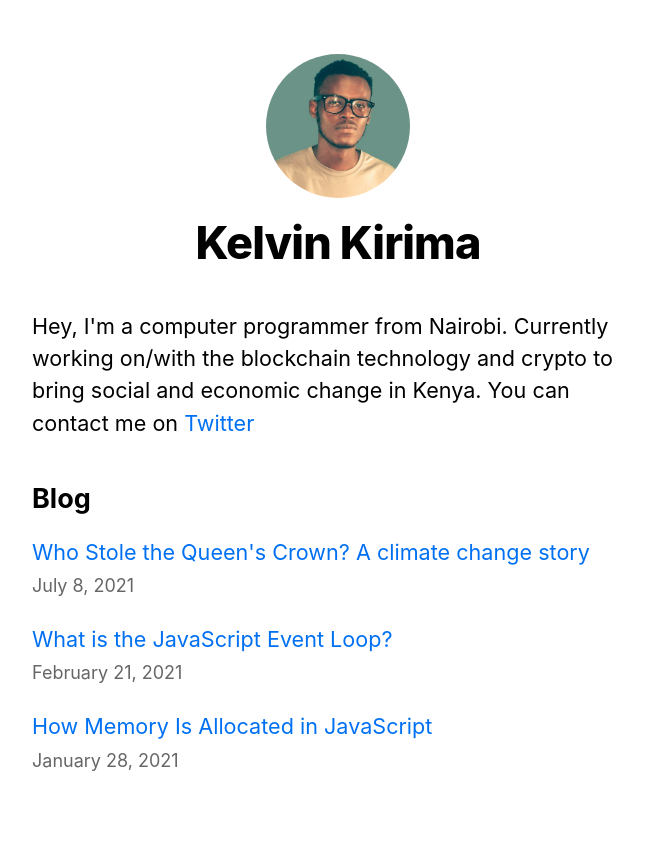
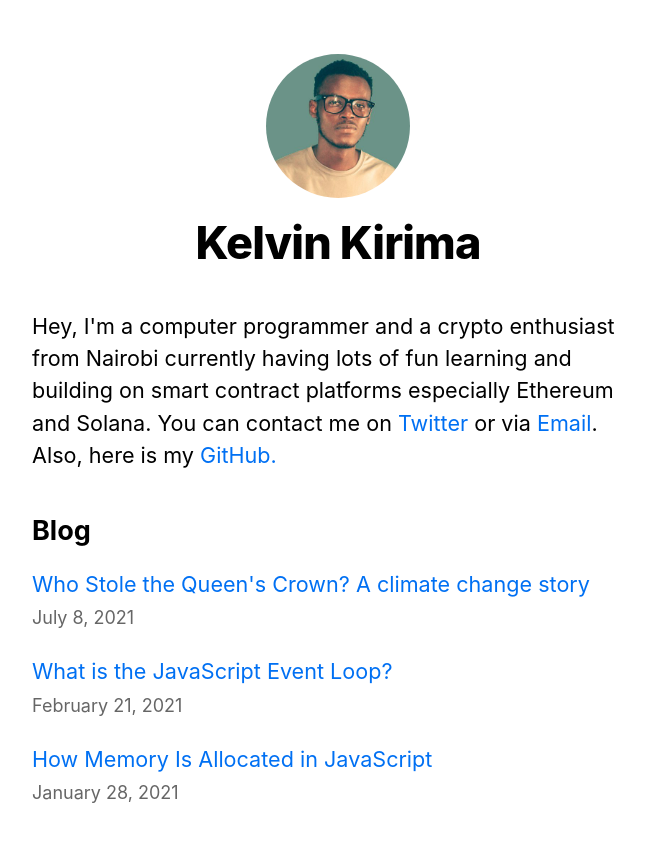
Before and after one commit to kelvinkirima014/myBlog, a Next.js app: page / in a window 1280 px wide. Shown: the top 842 px of the page, without its empty margins (302-947 px from the left). Built offline with nearby package versions, Linux system fonts and the light colour scheme.

Commit message:
updated bio

```diff
--- a/pages/index.js
+++ b/pages/index.js
@@ -21,10 +21,12 @@ export default function Home({ allPostsData }) {
         <title>{siteTitle}</title>
       </Head>
       <section className={utilStyles.headingMd}>
-        <p>Hey, I'm a computer programmer from Nairobi.
-          Currently working on/with the blockchain technology and crypto to bring
-          social and economic change in Kenya. You can contact me on{' '} <a href='https://twitter.com/014_kk'
-          >Twitter</a>
+        <p>Hey, I'm a computer programmer and a crypto enthusiast from Nairobi currently
+          having lots of fun learning and building on smart contract platforms
+          especially Ethereum and Solana.
+           You can contact me on{' '} <a href='https://twitter.com/014_kk'
+          >Twitter</a>{' '} or via {' '}<a href='https://mail.google.com/mail/u/0/#inbox'>Email</a>.
+           Also, here is my <a href='https://github.com/kelvinkirima014'>GitHub.</a>
         </p>
       </section>
 
```
